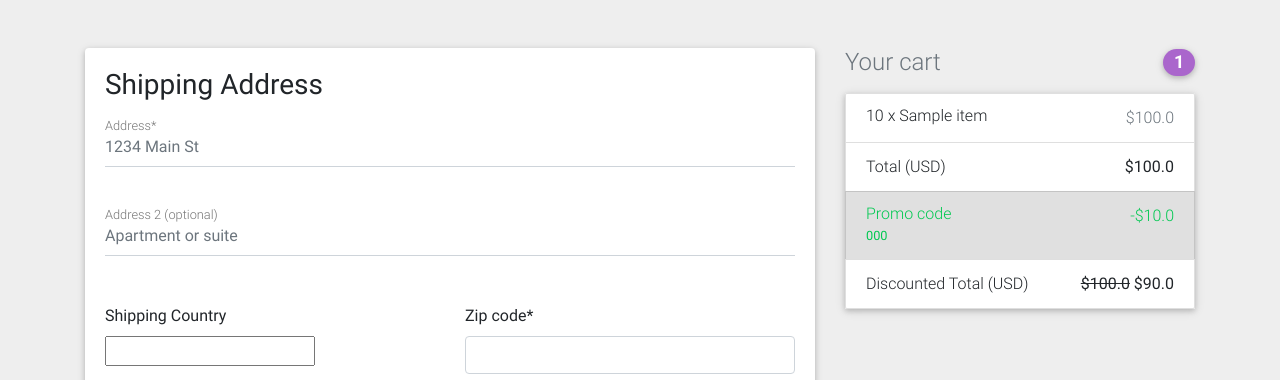
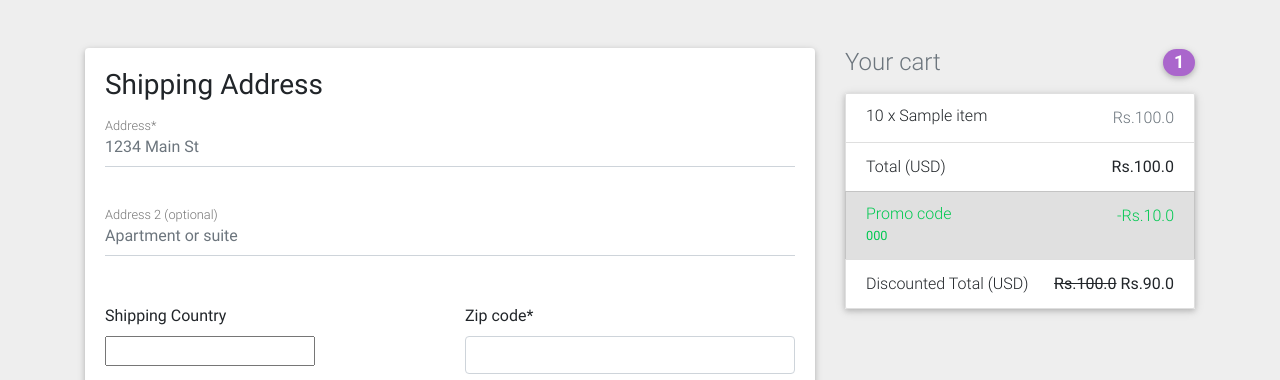
Before and after one commit to m-e-l-u-h-a-n/shopify, a Django app: template templates/checkout.html in a window 1280 px wide. Shown: the part 168-548 px from the top of the page. Run offline with Django 3.2, Linux system fonts and the light colour scheme; tables that the repository leaves empty hold one stand-in row (values such as "Sample post"); the template is opened without the code that fills it: values that come from a table or form of the project are taken from there, most other values are stand-ins (such as "Sample title", 1, 10 or a date in 2020); some libraries are stand-ins or nearby versions.

Commit message:
Changed $ to Rs.

```diff
--- a/templates/order-snippet.html
+++ b/templates/order-snippet.html
@@ -10,12 +10,12 @@
     <div>
       <h6 class="my-0">{{order_item.quantity}} x {{order_item.item.title}}</h6>
     </div>
-    <span class="text-muted">${{order_item.get_final_price}}</span>
+    <span class="text-muted">Rs.{{order_item.get_final_price}}</span>
   </li>
   {% endfor %}
   <li class="list-group-item d-flex justify-content-between">
     <span>Total (USD)</span>
-    <strong>${{order.get_total}}</strong>
+    <strong>Rs.{{order.get_total}}</strong>
   </li>
   {% if order.coupon %}
   <li class="list-group-item d-flex justify-content-between bg-light">
@@ -23,12 +23,12 @@
       <h6 class="my-0">Promo code</h6>
       <small>{{order.coupon.code}}</small>
     </div>
-    <span class="text-success">-${{order.get_coupon_discount}}</span>
+    <span class="text-success">-Rs.{{order.get_coupon_discount}}</span>
   </li>
   <li class="list-group-item d-flex justify-content-between">
     <span>Discounted Total (USD)</span>
     <strong
-      ><del>${{order.get_total}}</del> ${{order.get_total_after_coupon}}</strong
+      ><del>Rs.{{order.get_total}}</del> Rs.{{order.get_total_after_coupon}}</strong
     >
   </li>
   {% endif %}
```
